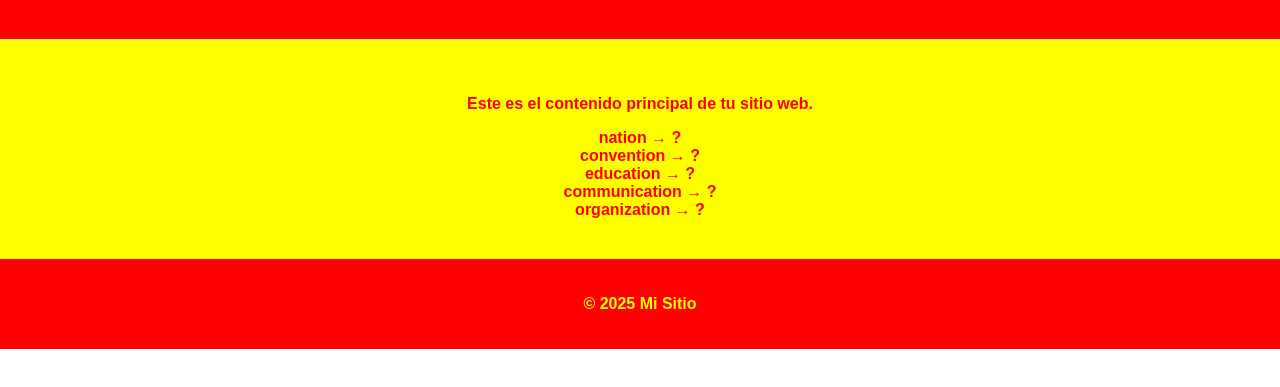
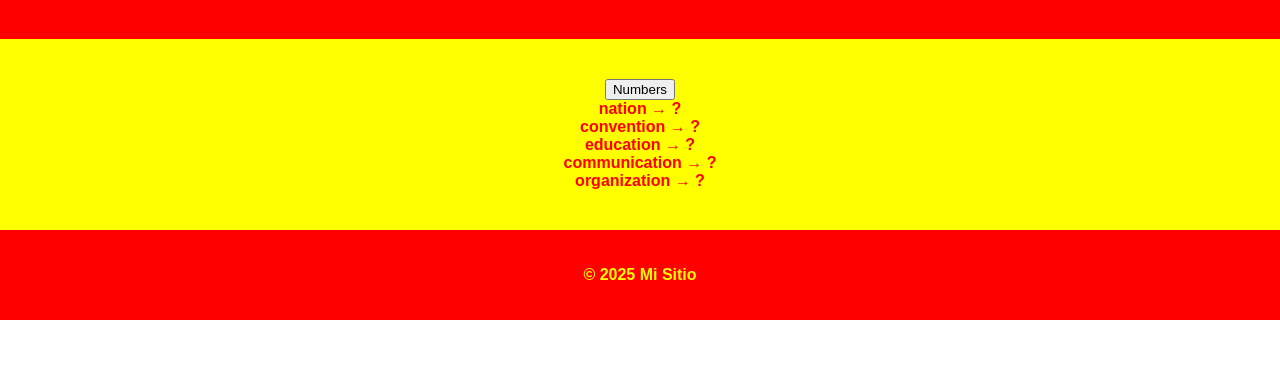
Before and after one commit to eliafi-sketch/nuevo, a plain HTML site: page index.html in a window 1280 px wide. Shown: the part 99-486 px from the top of the page. Drawn offline with Linux system fonts and the light colour scheme.

Commit message:
Update index.html

```diff
--- a/index.html
+++ b/index.html
@@ -15,16 +15,15 @@
   </div>
 
   <div class="main">
-    <p>Este es el contenido principal de tu sitio web.</p>
-    <!-- QUIZ WILL APPEAR HERE -->
+    <button onclick="startQuiz()">Numbers</button>
     <div id="quiz"></div>
+    <div id="result"></div>
   </div>
 
   <div class="footer">
     <p>© 2025 Mi Sitio</p>
   </div>
 
-  <!-- Load the quiz logic -->
   <script src="quiz.js"></script>
 </body>
 </html>
```
